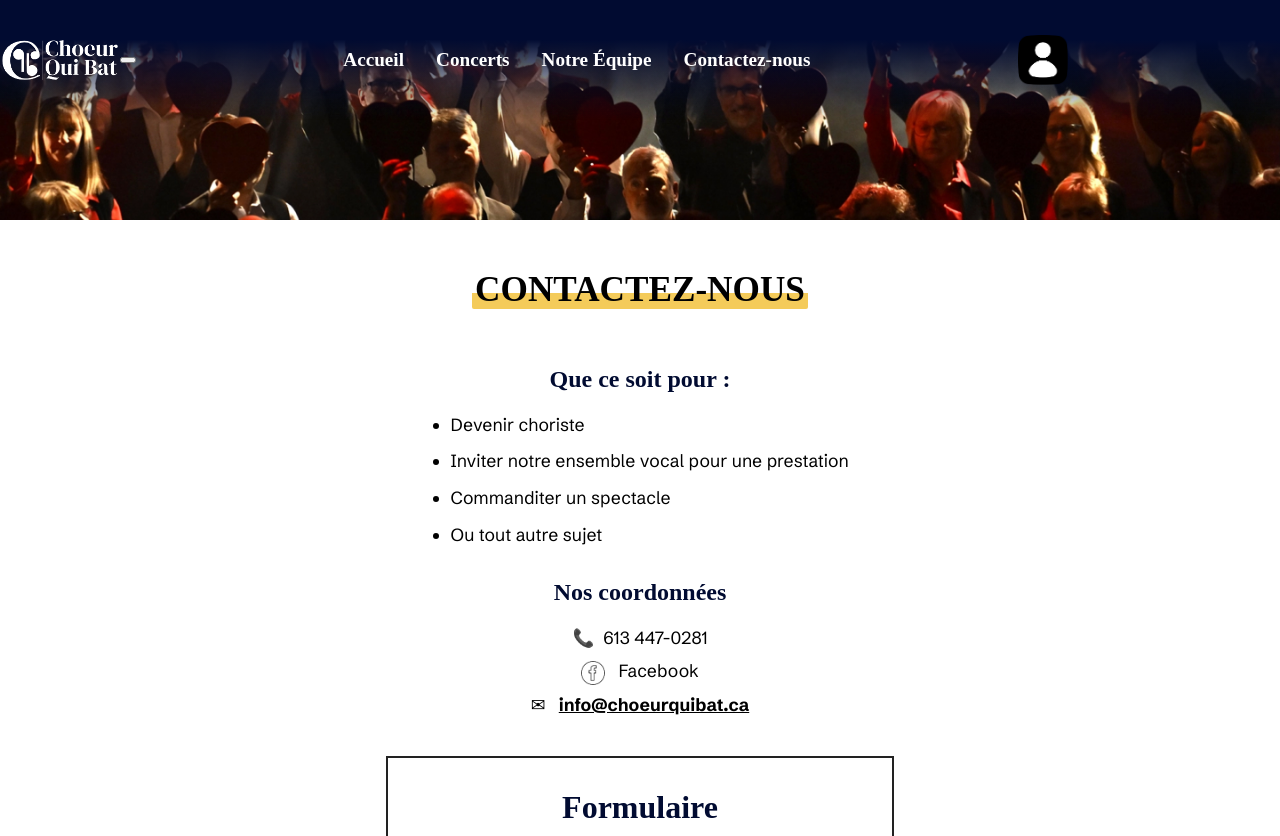
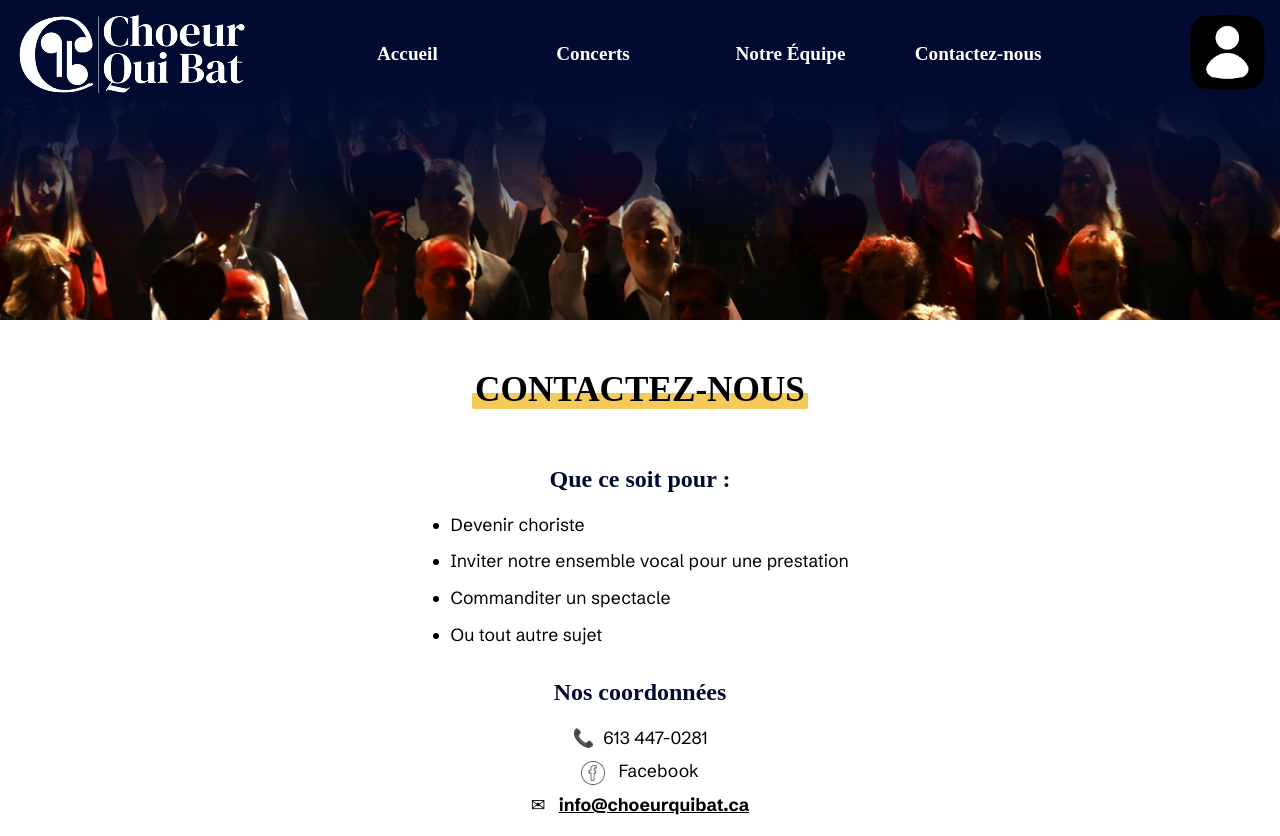
Before and after one commit to kyasulin/Kathleen_Mathieu_Web2final_582-211, a plain HTML site: page page04_contact.html in a window 1280 px wide. Shown: the top 836 px of the page. Drawn offline with Linux system fonts and the light colour scheme; a web font is replaced by a local one.

Commit message:
correction header
-Correction problème header

```diff
--- a/main.css
+++ b/main.css
@@ -48,48 +48,82 @@ a {
   font-size: 1.1rem;
 }
 
-  /*------ Section Hero ------*/
-  .header {
-    display: flex;
-    justify-content: space-between;
-    align-items: center;
-    padding: 20px;
-    background-color: var(--color-blue-dark);
+/*------ Section Hero ------*/
+nav li {
+    display: inline;
+    list-style: none;
+    width: 100%;
     color: var(--color-white);
 }
 
-.logo {
+nav ul {
     display: flex;
-    align-items: center;
+    padding: 50%;
+    width: 100%;
+    margin-left: 10%;
+    margin-right: 10%;
 }
 
-.logo img {
-    height: 50px;
-    margin-right: 10px;
+
+.header-container {
+    display: flex;
+    flex-direction: row;
+    width: 100%;
+    height: 30vh;
+    position: fixed;
+    background: linear-gradient(to bottom, var(--color-blue-dark) 33%, rgba(1, 11, 49, 0.5) 66%, transparent 100%);
+    z-index: 1000;
 }
 
-.logo h1 {
-    font-family: var(--font-primary);
-    font-size: 1.5rem;
-    margin: 0;
+.header-nav {
+    padding-top: 15px;
+    display: flex;
+    flex-direction: row;
+    align-items: flex-start;
+    flex-grow: 1;
+    flex-wrap: nowrap;
 }
 
-.nav {
-    display: flex;
-    gap: 20px;
+.header-logo {
+    margin-left: 15px;
+    transition: filter 0.3s ease; /* Ajoute une transition fluide */
 }
 
-.nav a {
-    text-decoration: none;
-    color: var(--color-white);
-    font-family: var(--font-secondary);
-    font-size: 1rem;
+.header-nav ul {
+    font-family: var(--font-primary); /* Applique la police DM Serif Text */
+    display: flex; /* Affiche les éléments de la liste en ligne */
+    flex-direction: row;
+    justify-content: center;
+    align-items: center; /* Aligne les éléments verticalement */
+    flex-wrap: nowrap;
+    gap: 2em; /* Ajoute un espacement entre les liens */
+    width: 100%;
+    padding: 0;
+    list-style: none; /* Supprime les puces de la liste */
+    transform: translate(0%, 25%);
 }
 
 header .header-nav .user-icon {
-    width: 50px;
+    width: 75px;
     height: auto;
+    margin-right: 15px;
   }
+
+.header-nav a {
+    font-family: var(--font-primary); /* Applique la police DM Serif Text */
+    color: var(--color-white); /* Couleur du texte */
+    text-decoration: none; /* Supprime le soulignement */
+    font-size: 1.2rem;
+    font-weight: bold;
+    transition: color 0.3s ease;
+}
+
+.header-nav a:hover {
+    color: var(--color-yellow-medium); /* Couleur au survol */
+}
+
+
+
 
 
 
@@ -113,31 +147,6 @@ header .header-nav .user-icon {
     border-radius: 2px;
 }
 
-/*----- Header -----*/
-.header-container {
-    display: flex;
-    justify-content: space-between;
-    align-items: center;
-    background: linear-gradient(to bottom, var(--color-blue-dark) 33%, rgba(1, 11, 49, 0.5) 66%, transparent 100%);
-    position: fixed;
-    top: 0;
-    left: 0;
-    width: 100%;
-    z-index: 1000;
-    height: 120px;
-}
-
-.header-logo {
-    width: 120px;
-}
-
-.header-logo img {
-    width: 420px;
-    max-width: 100%;
-    margin-bottom: 0.5em;
-    transition: filter 0.3s ease; /* Ajoute une transition fluide */
-}
-
 .menu-toggle {
     background: none;
     border: none;
@@ -146,37 +155,6 @@ header .header-nav .user-icon {
     color: var(--color-white);
 }
 
-/*----- Header du menu de navigation Navigation -----*/
-.header-nav {
-    display: none; /* Cache la navigation par défaut */
-    justify-content: space-evenly; /* Espace égal entre les éléments */
-    align-items: center; /* Aligne les éléments verticalement */
-    flex-grow: 1; /* Permet à la navigation de prendre tout l'espace disponible */
-    list-style: none;
-    margin: 0;
-    padding: 0;
-}
-
-.header-nav ul {
-    display: flex; /* Affiche les éléments de la liste en ligne */
-    gap: 2em; /* Ajoute un espacement entre les liens */
-    margin: 0;
-    padding: 0;
-    list-style: none; /* Supprime les puces de la liste */
-}
-
-.header-nav a {
-    font-family: var(--font-primary); /* Applique la police DM Serif Text */
-    color: var(--color-white); /* Couleur du texte */
-    text-decoration: none; /* Supprime le soulignement */
-    font-size: 1.2rem;
-    font-weight: bold;
-    transition: color 0.3s ease;
-}
-
-.header-nav a:hover {
-    color: var(--color-yellow-medium); /* Couleur au survol */
-}
 
 /*----- Media Queries pour les écrans plus larges -----*/
 @media (min-width: 768px) {
--- a/page04_contact.html
+++ b/page04_contact.html
@@ -12,13 +12,16 @@
     <!-- Header -->
     <header>
         <div class="header-container">
-            <img src="./images/logo.png" alt="Logo Choeur Qui Bat" class="header-logo">
-            <button class="hamburger-menu" aria-label="Menu">
-                <span></span>
-                <span></span>
-                <span></span>
-            </button>
+            <div class="header-container">
+                <label for="menu-toggle" class="hamburger-menu">
+                  <span></span>
+                  <span></span>
+                  <span></span>
+                </label>
             <nav class="header-nav">
+                <div class="header-logo">
+                    <img src="./images/logo.png" alt="Logo Choeur Qui Bat">
+                </div>
                 <ul>
                     <li><a href="index.html">Accueil</a></li>
                     <li><a href="page02_concerts.html">Concerts</a></li>
--- a/stylesKathleen.css
+++ b/stylesKathleen.css
@@ -98,8 +98,8 @@ a:hover {
     width: 100vw;
     min-width: 100vw;
     max-width: 100vw;
-    height: 220px;           /* Hauteur réduite */
-    max-height: 220px;       /* Limite la hauteur */
+    height: 320px;           /* Hauteur réduite */
+    max-height: 320px;      /* Limite la hauteur */
     object-fit: cover;
     object-position: center;
     margin: 0;
@@ -109,7 +109,7 @@ a:hover {
     top: 0;
     left: 0;
 }
-
+/*
 header .logo {
     width: 160px;
     height: auto;
@@ -117,9 +117,9 @@ header .logo {
 
 header .user-icon {
     margin-right: 5px; /* Réduit la marge à droite */
-    height: 100px;
+/*height: 100px;
     width: 100px;
-}
+} */
 
 /* Section Intro */
 #intro {
@@ -456,7 +456,8 @@ header .user-icon {
     width: 100%;
     display: block;
     object-fit: cover;
-    max-height: 220px;
+    height: 320px;           /* Hauteur réduite */
+    max-height: 320px;       /* Limite la hauteur */
 }
 
 /* Titre Contactez-Nous avec surlignage jaune */
--- a/stylesMathieu.css
+++ b/stylesMathieu.css
@@ -87,8 +87,8 @@ a:hover {
     width: 100vw;
     min-width: 100vw;
     max-width: 100vw;
-    height: 220px;           /* Hauteur réduite */
-    max-height: 220px;       /* Limite la hauteur */
+    height: 320px;           /* Hauteur réduite */
+    max-height: 320px;       /* Limite la hauteur */
     object-fit: cover;
     object-position: center;
     margin: 0;
@@ -99,16 +99,16 @@ a:hover {
     left: 0;
 }
 
-header .logo {
+/* header .logo {
     width: 160px;
     height: auto;
 }
 
 header .user-icon {
     margin-right: 5px; /* Réduit la marge à droite */
-    height: 100px;
+    /*height: 100px;
     width: 100px;
-}
+} */
 
 /*------ Section Concerts ------*/
 .concerts-section {
@@ -177,18 +177,6 @@ header .user-icon {
   margin-bottom: 1rem;
   font-size: 1rem;
   color: var(--color-black);
-}
-
-.concert-info button {
-  align-self: flex-start;
-  background-color: var(--color-yellow-medium);
-  color: var(--color-black);
-  border: none;
-  padding: 0.5rem 1rem;
-  font-weight: bold;
-  font-size: 0.95rem;
-  cursor: pointer;
-  transition: background-color 0.3s ease;
 }
 
 .concert-info button:hover {
@@ -294,20 +282,17 @@ header .logo {
     font-size: 0.95rem;
   }
 
-  .concert-info button {
-    font-size: 0.9rem;
-    padding: 0.5rem 1rem;
-  }
+
 }
 
 
 /* ----- Page Notre Équipe ----- */
 .equipe-hero-image {
   display: block;
-  margin-top: 10px;
   width: 100vw;
   max-width: 100vw;
-  height: 220px;
+  height: 320px;           /* Hauteur réduite */
+  max-height: 320px;       /* Limite la hauteur */
   object-fit: cover;
   object-position: center;
 }
```
Also changed, not shown: index.html (+3 -3 lines), page02_concerts.html (+5 -3 lines), page03_equipe.html (+9 -6 lines).
